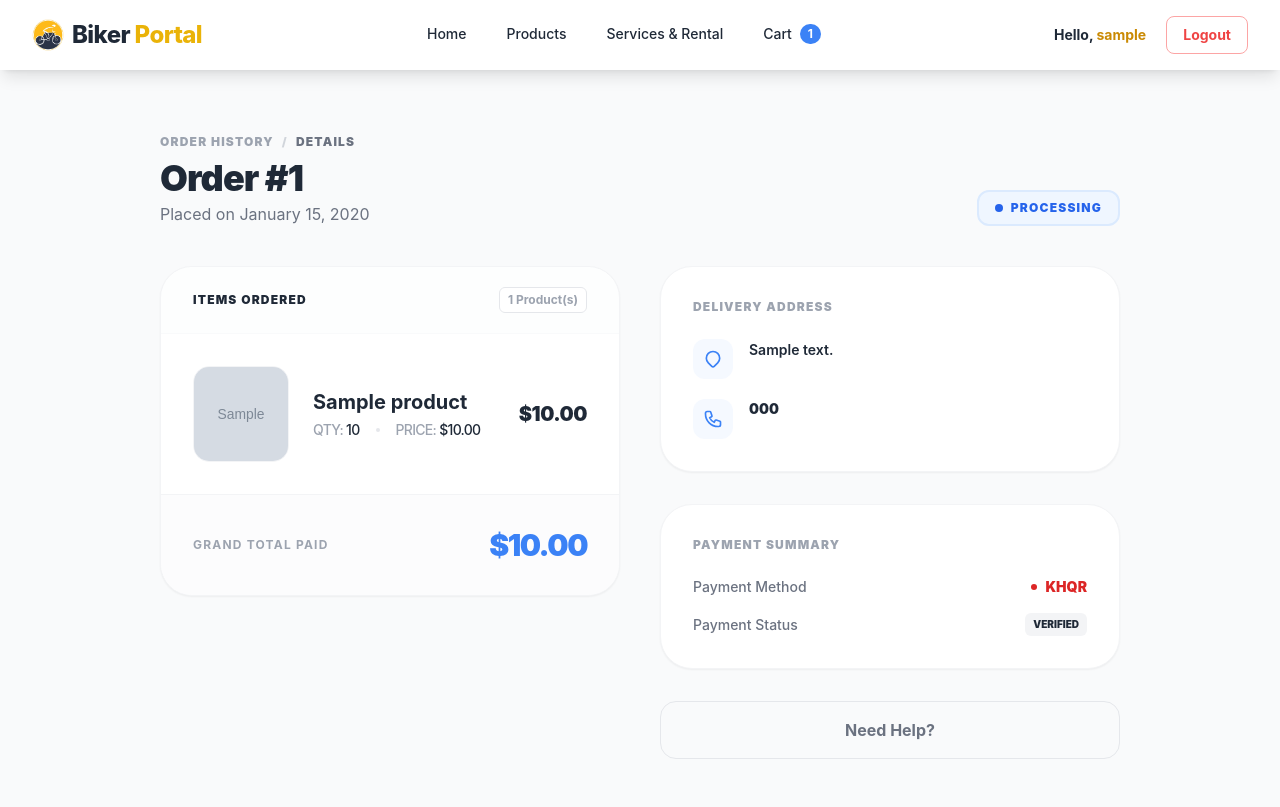
After one commit to Hieng-Phun/Biker_Portal, a Django app: page /orders/1/ in a window 1280 px wide. The commit adds this page. Run offline with Django 5.2, Linux system fonts and the light colour scheme; a user stored in the database is signed in; tables that the repository leaves empty hold one stand-in row (values such as "Sample post"); grey boxes marked "Sample" are stand-in pictures; some libraries are stand-ins or nearby versions.

Commit message:
update order history

```diff
--- /dev/null
+++ b/my_app/templates/orders/order_detail.html
@@ -0,0 +1,247 @@
+{% extends "bikeportal/base.html" %} {% block title %}Order #{{ order.id }} -
+BikePortal{% endblock %} {% block content %}
+<div class="mx-auto max-w-5xl px-4 sm:px-6 lg:px-8 py-8 md:py-12">
+  <!-- Header Area -->
+  <div
+    class="flex flex-col md:flex-row md:items-end justify-between mb-8 md:mb-10 gap-6"
+  >
+    <div class="space-y-1">
+      <nav
+        class="flex items-center text-[10px] md:text-xs font-black uppercase tracking-widest text-gray-400 mb-2"
+      >
+        <a
+          href="{% url 'order_history' %}"
+          class="hover:text-primary transition"
+          >Order History</a
+        >
+        <span class="mx-2 text-gray-300">/</span>
+        <span class="text-gray-500">Details</span>
+      </nav>
+      <h1 class="text-3xl md:text-4xl font-black text-secondary tracking-tight">
+        Order #{{ order.id }}
+      </h1>
+      <p class="text-sm md:text-base text-gray-500">
+        Placed on {{ order.created_at|date:"F d, Y" }}
+      </p>
+    </div>
+
+    <div class="flex items-center">
+      <span
+        class="inline-flex items-center px-4 py-2 rounded-xl text-[10px] md:text-xs font-black uppercase tracking-widest border-2 {% if order.status == 'PROCESSING' %} border-blue-100 bg-blue-50 text-blue-600 {% elif order.status == 'DELIVERED' %} border-green-100 bg-green-50 text-green-600 {% elif order.status == 'SHIPPED' %} border-yellow-100 bg-yellow-50 text-yellow-600  {% else %} border-red-100 bg-red-50 text-red-500 {% endif %}"
+      >
+        <span
+          class="w-2 h-2 rounded-full mr-2 {% if order.status == 'PROCESSING' %}bg-blue-600{% elif order.status == 'DELIVERED' %}bg-green-600{% elif order.status == 'SHIPPED' %}bg-yellow-600{% else %}bg-red-600{% endif %}"
+        ></span>
+        {{ order.status }}
+      </span>
+    </div>
+  </div>
+
+  <div class="grid grid-cols-1 lg:grid-cols-2 gap-8 md:gap-10">
+    <!-- Left: Items List -->
+    <div class="lg:col-span-1 space-y-6">
+      <div
+        class="bg-white rounded-[2rem] border border-gray-100 shadow-sm overflow-hidden"
+      >
+        <div
+          class="px-6 md:px-8 py-5 border-b border-gray-50 flex justify-between items-center bg-gray-50/30"
+        >
+          <h2
+            class="text-[11px] md:text-xs font-black uppercase tracking-widest text-secondary"
+          >
+            Items Ordered
+          </h2>
+          <span
+            class="text-[11px] md:text-xs font-bold text-gray-400 bg-white px-2 py-1 rounded-md border"
+            >{{ order_items|length }} Product(s)</span
+          >
+        </div>
+
+        <div class="divide-y divide-gray-50">
+          {% for item in order_items %}
+          <div
+            class="p-6 md:p-8 flex flex-col sm:flex-row items-start sm:items-center gap-6 group"
+          >
+            <!-- Product Thumbnail -->
+            <div
+              class="w-20 h-20 md:w-24 md:h-24 bg-gray-50 rounded-2xl overflow-hidden border border-gray-100 flex-shrink-0 transition group-hover:border-primary/20"
+            >
+              {% if item.product.image %}
+              <img
+                src="{{ item.product.image.url }}"
+                alt="{{ item.product.name }}"
+                class="w-full h-full object-cover"
+              />
+              {% else %}
+              <div
+                class="w-full h-full flex items-center justify-center text-gray-200"
+              >
+                <svg
+                  class="w-8 h-8 md:w-10 md:h-10"
+                  fill="none"
+                  stroke="currentColor"
+                  viewBox="0 0 24 24"
+                >
+                  <path
+                    stroke-linecap="round"
+                    stroke-linejoin="round"
+                    stroke-width="1.5"
+                    d="M4 16l4.586-4.586a2 2 0 012.828 0L16 16m-2-2l1.586-1.586a2 2 0 012.828 0L20 14m-6-6h.01M6 20h12a2 2 0 002-2V6a2 2 0 00-2-2H6a2 2 0 00-2 2v12a2 2 0 002 2z"
+                  />
+                </svg>
+              </div>
+              {% endif %}
+            </div>
+
+            <!-- Product Info -->
+            <div class="flex-grow">
+              <h4
+                class="line-clamp-2 font-bold text-lg md:text-xl text-secondary mb-1  transition-colors"
+              >
+                {{ item.product.name }}
+              </h4>
+              <div
+                class="flex flex-wrap items-center gap-x-4 gap-y-1 text-xs md:text-sm font-medium"
+              >
+                <span class="text-gray-400 uppercase tracking-tighter"
+                  >Qty:
+                  <span class="text-secondary">{{ item.quantity }}</span></span
+                >
+                <span class="hidden sm:block w-1 h-1 bg-gray-200 rounded-full">
+                </span>
+                <span class="text-gray-400 uppercase tracking-tighter">
+                  Price:
+                  <span class="text-secondary"
+                    >${{ item.price_at_purchase|floatformat:2 }}
+                  </span>
+                </span>
+              </div>
+            </div>
+
+            <!-- Subtotal -->
+            <div
+              class="sm:text-right w-full sm:w-auto pt-4 sm:pt-0 border-t sm:border-t-0 border-gray-50 mt-2 sm:mt-0 flex sm:block justify-between items-center"
+            >
+              <span class="sm:hidden text-xs font-bold text-gray-400 uppercase">
+                Total
+              </span>
+              <p class="text-lg md:text-xl font-black text-secondary tracking-tight">
+                ${{item.price_at_purchase|floatformat:2}}
+              </p>
+            </div>
+          </div>
+          {% endfor %}
+        </div>
+
+        <!-- Internal Summary -->
+        <div class="p-6 md:p-8 bg-gray-50/50 border-t border-gray-100">
+          <div class="flex justify-between items-center">
+            <span
+              class="text-gray-400 font-bold uppercase text-[10px] md:text-xs tracking-widest"
+              >Grand Total Paid</span
+            >
+            <span
+              class="text-2xl md:text-3xl font-black text-primary tracking-tighter"
+              >${{ order.total_amount|floatformat:2 }}</span
+            >
+          </div>
+        </div>
+      </div>
+    </div>
+
+    <!-- Right: Order Metadata -->
+    <div class="lg:col-span-1 md:space-y-8">
+      <!-- Shipping Card -->
+      <div
+        class="bg-white p-6 md:p-8 rounded-[2rem] border border-gray-100 shadow-sm"
+      >
+        <h3
+          class="text-[10px] md:text-xs font-black text-gray-400 uppercase tracking-widest mb-6"
+        >
+          Delivery Address
+        </h3>
+        <div class="space-y-5">
+          <div class="flex gap-4">
+            <div
+              class="w-10 h-10 rounded-xl bg-primary/5 flex items-center justify-center text-primary flex-shrink-0"
+            >
+              <svg
+                class="w-5 h-5"
+                fill="none"
+                stroke="currentColor"
+                viewBox="0 0 24 24"
+              >
+                <path
+                  stroke-linecap="round"
+                  stroke-linejoin="round"
+                  stroke-width="2"
+                  d="M17.657 16.657L13.414 20.9a1.998 1.998 0 01-2.827 0l-4.244-4.243a8 8 0 1111.314 0z"
+                ></path>
+              </svg>
+            </div>
+            <p class="text-sm text-secondary font-semibold leading-relaxed">
+              {{ order.shipping_address }}
+            </p>
+          </div>
+          <div class="flex gap-4">
+            <div
+              class="w-10 h-10 rounded-xl bg-primary/5 flex items-center justify-center text-primary flex-shrink-0"
+            >
+              <svg
+                class="w-5 h-5"
+                fill="none"
+                stroke="currentColor"
+                viewBox="0 0 24 24"
+              >
+                <path
+                  stroke-linecap="round"
+                  stroke-linejoin="round"
+                  stroke-width="2"
+                  d="M3 5a2 2 0 012-2h3.28a1 1 0 01.948.684l1.498 4.493a1 1 0 01-.502 1.21l-2.257 1.13a11.042 11.042 0 005.516 5.516l1.13-2.257a1 1 0 011.21-.502l4.493 1.498a1 1 0 01.684.949V19a2 2 0 01-2 2h-1C9.716 21 3 14.284 3 6V5z"
+                ></path>
+              </svg>
+            </div>
+            <p class="text-sm text-secondary font-black">
+              {{ order.phone_number }}
+            </p>
+          </div>
+        </div>
+      </div>
+
+      <!-- Payment Details -->
+      <div
+        class="bg-white p-6 mt-8 md:p-8 rounded-[2rem] border border-gray-100 shadow-sm"
+      >
+        <h3
+          class="text-[10px] md:text-xs font-black text-gray-400 uppercase tracking-widest mb-6"
+        >
+          Payment Summary
+        </h3>
+        <div class="flex items-center justify-between mb-4">
+          <span class="text-sm text-gray-500 font-medium">Payment Method</span>
+          <span class="text-sm font-black text-red-600 flex items-center">
+            <span class="w-1.5 h-1.5 bg-red-600 rounded-full mr-2"></span>
+            KHQR
+          </span>
+        </div>
+        <div class="flex items-center justify-between">
+          <span class="text-sm text-gray-500 font-medium">Payment Status</span>
+          <span
+            class="text-[10px] font-black text-secondary uppercase bg-gray-100 px-2 py-1 rounded-md"
+            >Verified</span
+          >
+        </div>
+      </div>
+
+      <!-- Help & Actions -->
+      <div class="grid grid-cols-1 gap-3">
+        <button
+          class="w-full py-4 bg-gray-50 text-gray-500 font-bold rounded-2xl hover:bg-gray-100 transition border border-gray-200 active:scale-[0.98]"
+        >
+          Need Help?
+        </button>
+      </div>
+    </div>
+  </div>
+</div>
+{% endblock %}
--- a/my_app/urls.py
+++ b/my_app/urls.py
@@ -7,6 +7,12 @@ urlpatterns = [
     path('products/', views.products_view, name='products'),
     path('services-rental/', views.services_rental_view, name='services_rental'),
     path('cart/', views.cart_view, name='cart'),
+
+    # View all orders (Order History)
+    path('orders/', views.order_history, name='order_history'),
+
+    # View specific order details and item history
+    path('orders/<int:order_id>/', views.order_detail, name='order_detail'),
 
     # User Authentication Paths (NEW)
     path('signup/', views.signup_view, name='signup'),
--- a/my_app/views.py
+++ b/my_app/views.py
@@ -339,6 +339,38 @@ def checkout(request):
     return redirect('cart')
 
 @login_required
+def order_history(request):
+    """
+    Displays a list of all orders placed by the logged-in user.
+    """
+    # We use select_related or prefetch_related if you want to optimize
+    # but for a basic history, fetching the orders is sufficient.
+    orders = Order.objects.filter(user=request.user).order_by('-created_at')
+
+    context = {
+        'orders': orders,
+    }
+    return render(request, 'orders/order_history.html', context)
+
+@login_required
+def order_detail(request, order_id):
+    """
+    Displays the details of a specific order, including all purchased items (OrderItem history).
+    """
+    # Ensure the user can only view their own orders for security
+    order = get_object_or_404(Order, id=order_id, user=request.user)
+
+    # Fetch all items associated with this specific order (the order history items)
+    # price_at_purchase is used to show what the user actually paid at that time
+    order_items = OrderItem.objects.filter(order=order)
+
+    context = {
+        'order': order,
+        'order_items': order_items,
+    }
+    return render(request, 'orders/order_detail.html', context)
+
+@login_required
 def book_service(request):
     """Handles the booking of a service or rental."""
     if request.method == 'POST':
```
Also changed, not shown: my_app/templates/bikeportal/cart.html (+8 -0 lines), my_app/templates/orders/order_history.html (added, +95 -0 lines).
